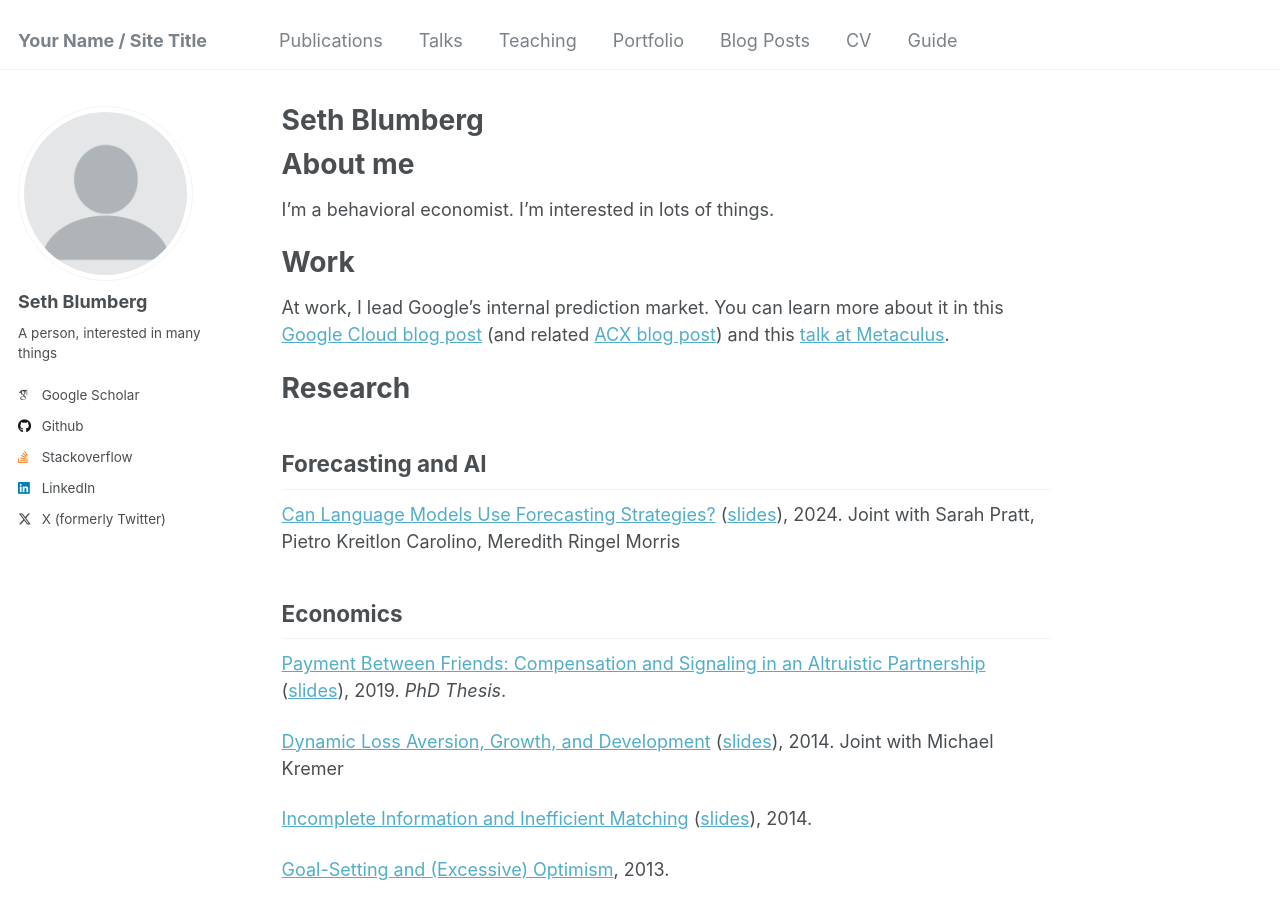
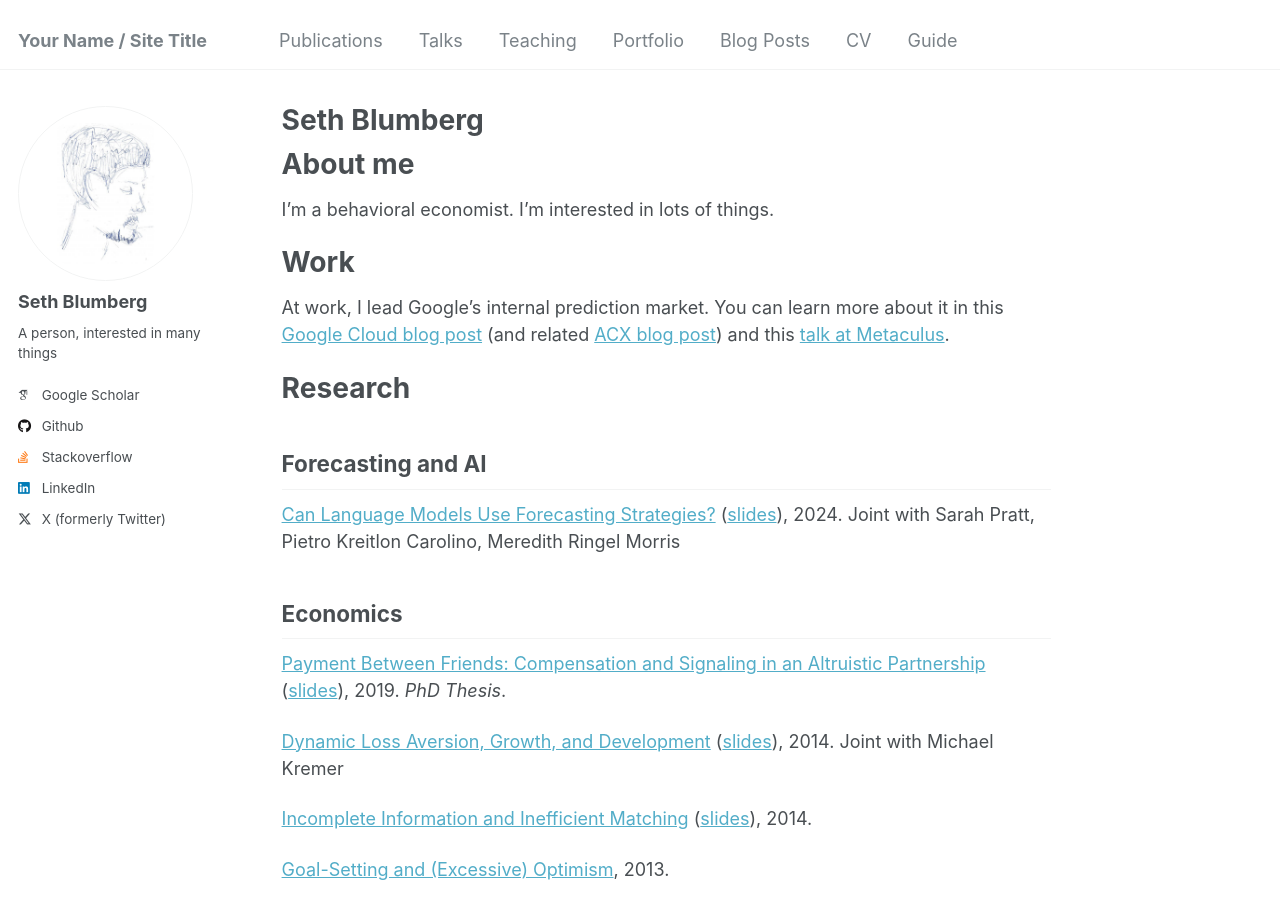
Before and after one commit to sethblumberg/sethblumberg.github.io, a Jekyll site: the page built from _pages/about.md, in a window 1280 px wide and 900 px high. Built offline with Jekyll 4.4.1, drawn with Linux system fonts in a browser that asks for light colours; some web fonts are replaced.

Commit message:
Add profile image.

```diff
--- a/_config.yml
+++ b/_config.yml
@@ -21,7 +21,7 @@ repository               : "academicpages/academicpages.github.io"
 #               Additional customization can be done by editing /_includes/author-profile.html
 author:
   # Biographic information
-  avatar           : "profile.png"
+  avatar           : "seth_sketch.jpg"
   name             : "Seth Blumberg"
   pronouns         : # example: "she/her"
   bio              : "A person, interested in many things"
```
Also changed, not shown: images/seth_sketch.jpg (added), 1 other file.
